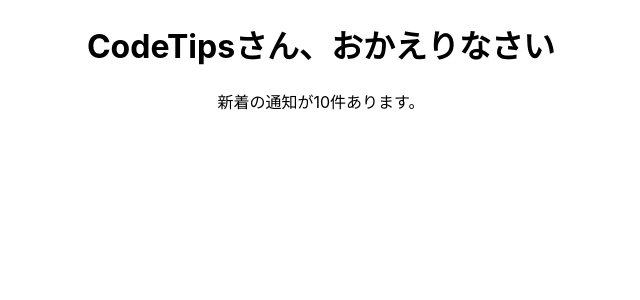
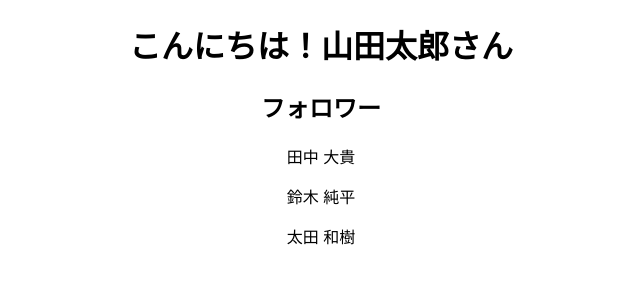
Before and after one commit to ttcksf/react-ts-demo, a React (Create React App) app: page / in a window 1280 px wide. Shown: the top 300 px of the page, without its empty margins (319-959 px from the left). Built offline with nearby package versions, Linux system fonts and the light colour scheme.

Commit message:
obj-props

```diff
--- a/src/App.tsx
+++ b/src/App.tsx
@@ -1,14 +1,14 @@
 import React from 'react';
 import logo from './logo.svg';
 import './App.css';
-import TypeProps from './screens/type-props/TypeProps';
+import ObjProps from './screens/obj-props/ObjProps';
 
 function App() {
   // npx create-react-app フォルダ名 --template typescript
   // npm start
   return (
     <div className="App">
-      <TypeProps />
+      <ObjProps />
     </div>
   );
 }
--- /dev/null
+++ b/src/screens/obj-props/ObjProps.tsx
@@ -0,0 +1,32 @@
+import React from 'react';
+import Dashboard from './components/Dashboard';
+
+const ObjProps = () => {
+  const username = {
+    firstName: '山田',
+    lastName: '太郎',
+  };
+
+  const followers = [
+    {
+      firstName: '田中',
+      lastName: '大貴',
+    },
+    {
+      firstName: '鈴木',
+      lastName: '純平',
+    },
+    {
+      firstName: '太田',
+      lastName: '和樹',
+    },
+  ];
+
+  return (
+    <div>
+      <Dashboard username={username} followers={followers} />
+    </div>
+  );
+};
+
+export default ObjProps;
--- /dev/null
+++ b/src/screens/obj-props/components/Dashboard.tsx
@@ -0,0 +1,34 @@
+import React from 'react';
+
+type UserProps = {
+  username: {
+    firstName: string;
+    lastName: string;
+  };
+  followers: {
+    firstName: string;
+    lastName: string;
+  }[];
+};
+
+const Dashboard = (props: UserProps) => {
+  return (
+    <div>
+      {/* <h1>こんにちは！山田太郎さん</h1> */}
+      <h1>
+        こんにちは！{props.username.firstName}
+        {props.username.lastName}さん
+      </h1>
+      <h2>フォロワー</h2>
+      <div>
+        {props.followers.map((follower, i) => (
+          <p key={i}>
+            {follower.firstName} {follower.lastName}
+          </p>
+        ))}
+      </div>
+    </div>
+  );
+};
+
+export default Dashboard;
```
